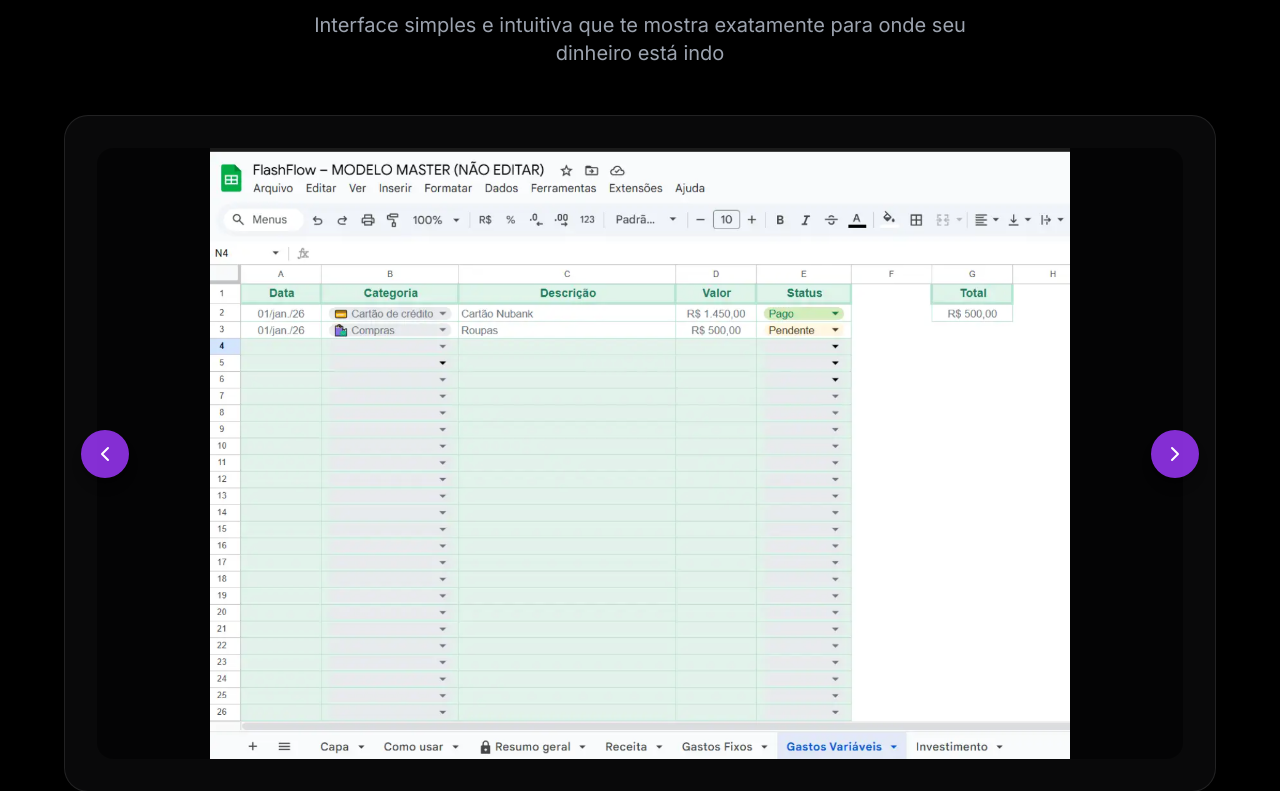
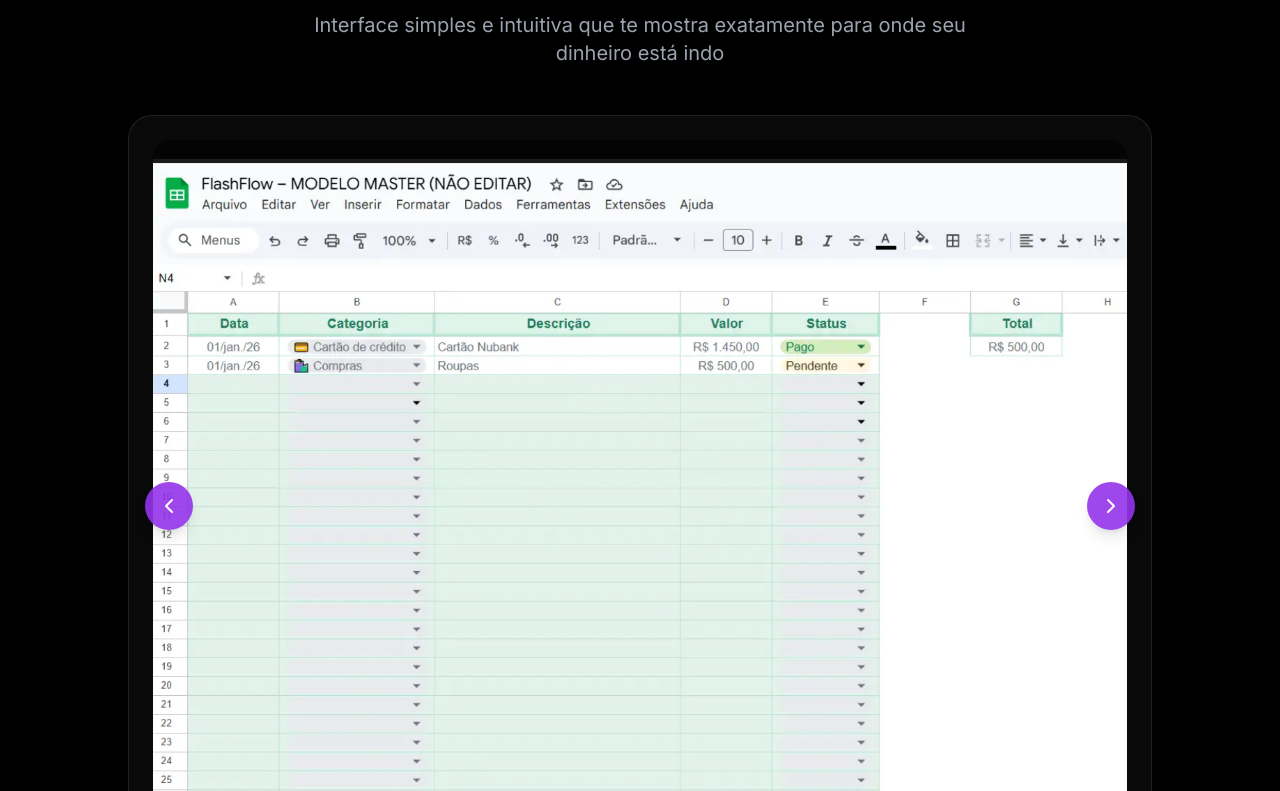
Before and after one commit to hamiltonmatematica/flashflow-landing-page, a React (Vite) app: page / in a window 1280 px wide. Shown: the part 4469-5260 px from the top of the page. Built offline with nearby package versions, Linux system fonts and the light colour scheme.

Commit message:
Ajusta tamanho da galeria e corrige reprodução do vídeo - Reduz aspect-ratio e remove autoplay

```diff
--- a/components/SpreadsheetGallery.tsx
+++ b/components/SpreadsheetGallery.tsx
@@ -57,9 +57,9 @@
                 </div>
 
                 {/* Carrossel Principal */}
-                <div className="relative">
-                    <div className="relative bg-zinc-900/40 border border-white/10 rounded-3xl p-4 md:p-8 overflow-hidden">
-                        <div className="relative aspect-video rounded-2xl overflow-hidden bg-black/50">
+                <div className="relative max-w-5xl mx-auto">
+                    <div className="relative bg-zinc-900/40 border border-white/10 rounded-3xl p-3 md:p-6 overflow-hidden">
+                        <div className="relative aspect-[4/3] rounded-2xl overflow-hidden bg-black/50">
                             {currentItem.type === 'image' ? (
                                 <img
                                     src={currentItem.src}
@@ -70,9 +70,8 @@
                                 <video
                                     key={currentItem.src}
                                     controls
-                                    autoPlay
                                     muted
-                                    loop
+                                    playsInline
                                     className="w-full h-full object-contain"
                                     onPlay={() => setIsAutoPlaying(false)}
                                 >
@@ -114,8 +113,8 @@
                                 key={index}
                                 onClick={() => goToSlide(index)}
                                 className={`relative flex-shrink-0 w-20 h-20 rounded-xl overflow-hidden border-2 transition-all ${index === currentIndex
-                                        ? 'border-purple-500 ring-2 ring-purple-500/50'
-                                        : 'border-white/10 hover:border-purple-400'
+                                    ? 'border-purple-500 ring-2 ring-purple-500/50'
+                                    : 'border-white/10 hover:border-purple-400'
                                     }`}
                             >
                                 {item.type === 'image' ? (
```
